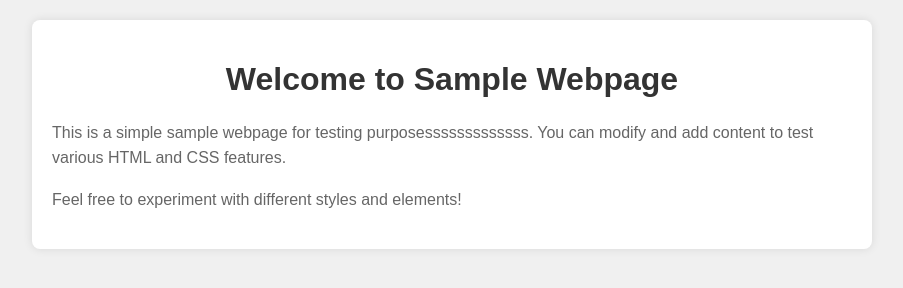
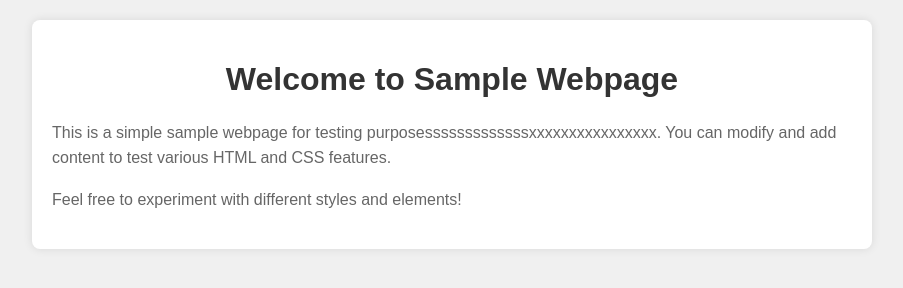
Before and after one commit to sujitm14/Jenkin_repo, a plain HTML site: page index.html in a window 1280 px wide. Shown: the whole page, without its empty margins (188-1091 px from the left). Drawn offline with Linux system fonts and the light colour scheme.

Commit message:
Update index.html

```diff
--- a/index.html
+++ b/index.html
@@ -33,7 +33,7 @@
 
 <div class="container">
     <h1>Welcome to Sample Webpage</h1>
-    <p>This is a simple sample webpage for testing purposesssssssssssss. You can modify and add content to test various HTML and CSS features.</p>
+    <p>This is a simple sample webpage for testing purposesssssssssssssxxxxxxxxxxxxxxxx. You can modify and add content to test various HTML and CSS features.</p>
     <p>Feel free to experiment with different styles and elements!</p>
 </div>
 
```
